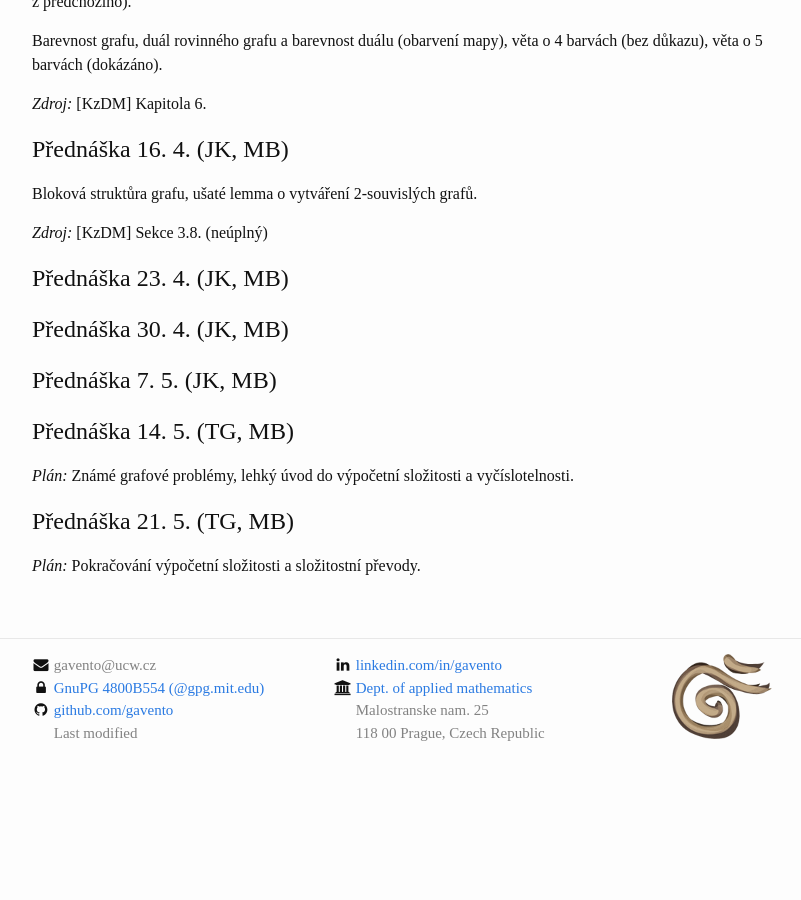
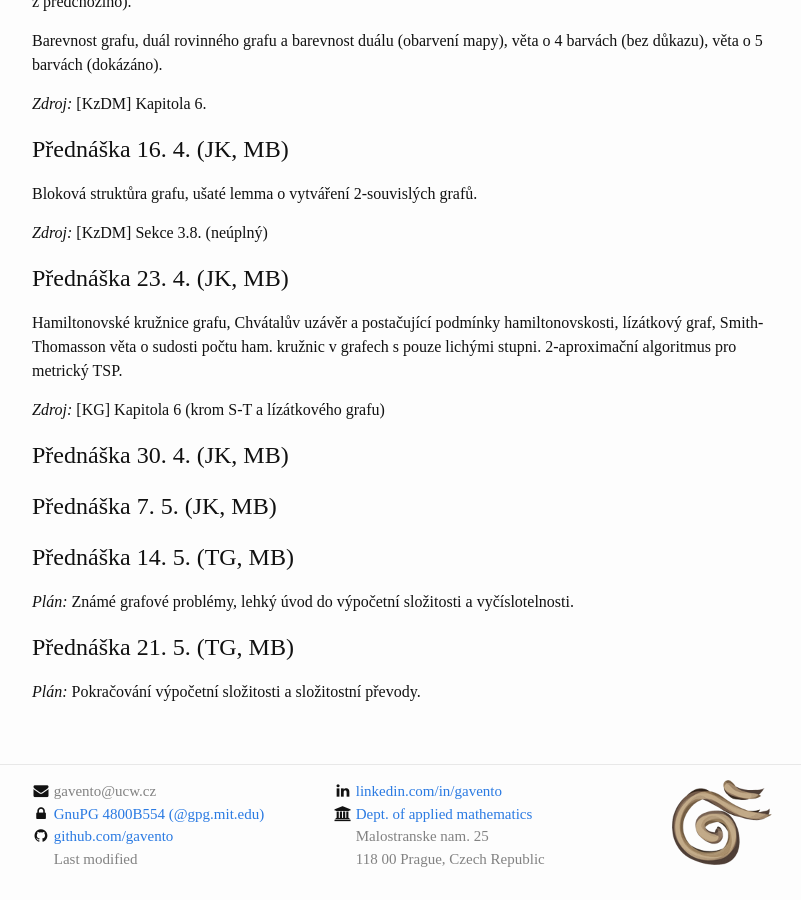
Before and after one commit to gavento/gavento.github.io, a Jekyll site: the page built from vyuka/18LS-KGM.md, in a window 1280 px wide and 900 px high, scrolled down 1987 px. Shown: the whole window, without its empty margins (238-1039 px from the left). Built offline with Jekyll 4.4.1, drawn with Linux system fonts in a browser that asks for light colours; formulas are drawn with MathJax 3; before the commit the page ends 2761 px from its top, so only the background shows below that.

Commit message:
Update KGM

```diff
--- a/vyuka/18LS-KGM.md
+++ b/vyuka/18LS-KGM.md
@@ -82,6 +82,10 @@ Bloková struktůra grafu, ušaté lemma o vytváření 2-souvislých grafů.
 
 ### Přednáška 23. 4. (JK, MB)
 
+Hamiltonovské kružnice grafu, Chvátalův uzávěr a postačující podmínky hamiltonovskosti, lízátkový graf, Smith-Thomasson věta o sudosti počtu ham. kružnic v grafech s pouze lichými stupni. 2-aproximační algoritmus pro metrický TSP.
+
+*Zdroj:* [KG] Kapitola 6 (krom S-T a lízátkového grafu)
+
 ### Přednáška 30. 4. (JK, MB)
 
 ### Přednáška 7. 5. (JK, MB)
```
